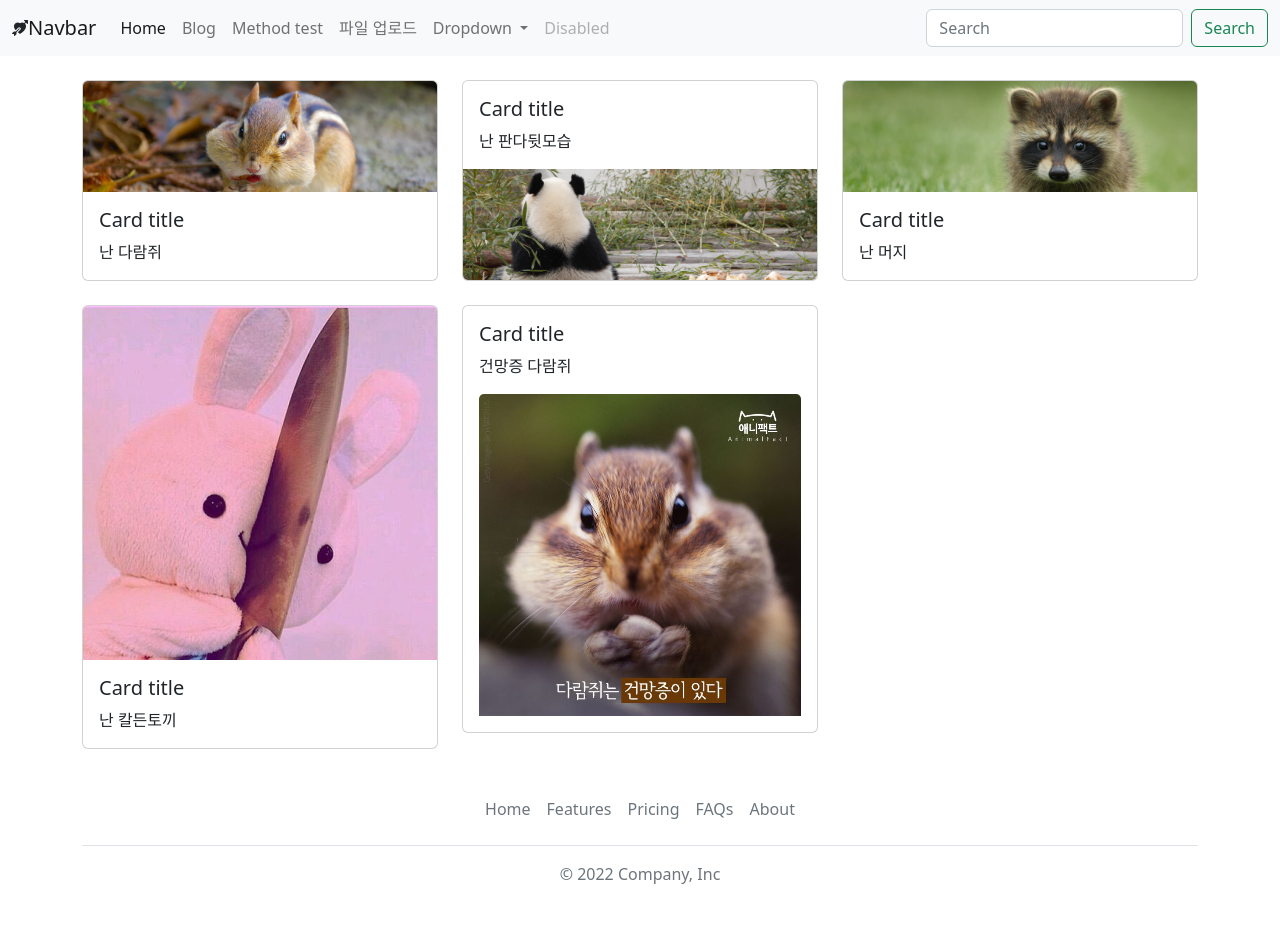
After one commit to parkJue/web01, a Flask app: page /blog in a window 1280 px wide. The commit adds this page. Run offline with Flask 2, Linux system fonts and the light colour scheme.

Commit message:
2022-10-20 web

```diff
--- a/app.py
+++ b/app.py
@@ -1,4 +1,7 @@
-from flask import Flask, render_template
+# from crypt import methods
+# from urllib import request
+import os
+from flask import Flask, render_template, request, redirect
 
 app = Flask(__name__)
 
@@ -6,5 +9,41 @@ app = Flask(__name__)
 def index():
     return render_template('index.html')
 
+@app.route('/blog')
+def blog():
+    return render_template('blog.html')
+
+@app.route('/test/<username>')
+def test(username): # 윗줄과 똑같은 파라미터여야 함
+    print(username)
+    return render_template('test_result.html', name=username)
+
+@app.route('/methodin')
+def methodin():
+    return render_template('inputform.html')
+
+
+@app.route('/methodout', methods=['GET','POST']) # GET이 default값
+def methodout():
+    if request.method == 'POST':
+        print('POST')
+        data = request.form
+    else:
+        print('GET')
+        data = request.args
+
+    return render_template('method.html', data1=data, data2=request.method)
+
+@app.route('/fileupload', methods=['GET','POST'])
+def fileupload():
+    if request.method == 'GET':
+        return render_template('fileinput.html')
+    else:
+        f = request.files['formFile'] # 파일 위치정보가 넘어옴
+        path = os.path.dirname(__file__) + '/upload/' +f.filename
+        print(path)
+        f.save(path)
+        print('저장성공')
+        return redirect('/')
 if __name__ == '__main__':
     app.run(debug=True, port=80)
--- /dev/null
+++ b/templates/base.html
@@ -0,0 +1,23 @@
+<!DOCTYPE html>
+<html lang="en">
+  <head>
+    <meta charset="utf-8" />
+    <meta name="viewport" content="width=device-width, initial-scale=1" />
+    <title>{% block title %}{% endblock %}</title>
+    <link
+      href="https://cdn.jsdelivr.net/npm/bootstrap@5.2.2/dist/css/bootstrap.min.css"
+      rel="stylesheet"
+      integrity="sha384-Zenh87qX5JnK2Jl0vWa8Ck2rdkQ2Bzep5IDxbcnCeuOxjzrPF/et3URy9Bv1WTRi"
+      crossorigin="anonymous"
+    />
+  </head>
+  <body>
+    {% include 'menu.html' %} {% block content %}{% endblock %} {% include
+    'footer.html' %}
+    <script
+      src="https://cdn.jsdelivr.net/npm/bootstrap@5.2.2/dist/js/bootstrap.bundle.min.js"
+      integrity="sha384-OERcA2EqjJCMA+/3y+gxIOqMEjwtxJY7qPCqsdltbNJuaOe923+mo//f6V8Qbsw3"
+      crossorigin="anonymous"
+    ></script>
+  </body>
+</html>
--- /dev/null
+++ b/templates/blog.html
@@ -0,0 +1,52 @@
+{% extends 'base.html' %} {% block title %} blog page {% endblock %} {% block
+content %} <br />
+<div class="container">
+  <div class="row row-cols-1 row-cols-md-3 g-4">
+    <div class="col">
+      <div class="card">
+        <img src="/static/img01.png" class="card-img-top" alt="..." />
+        <div class="card-body">
+          <h5 class="card-title">Card title</h5>
+          <p class="card-text">난 다람쥐</p>
+        </div>
+      </div>
+    </div>
+    <div class="col">
+      <div class="card">
+        <div class="card-body">
+          <h5 class="card-title">Card title</h5>
+          <p class="card-text">난 판다뒷모습</p>
+        </div>
+        <img src="/static/img02.png" class="card-img-bottom" alt="..." />
+      </div>
+    </div>
+    <div class="col">
+      <div class="card">
+        <img src="/static/img03.png" class="card-img-top" alt="..." />
+        <div class="card-body">
+          <h5 class="card-title">Card title</h5>
+          <p class="card-text">난 머지</p>
+        </div>
+      </div>
+    </div>
+    <div class="col">
+      <div class="card">
+        <img src="/static/칼든토끼.jpg" class="card-img-top" alt="..." />
+        <div class="card-body">
+          <h5 class="card-title">Card title</h5>
+          <p class="card-text">난 칼든토끼</p>
+        </div>
+      </div>
+    </div>
+    <div class="col">
+      <div class="card">
+        <div class="card-body">
+          <h5 class="card-title">Card title</h5>
+          <p class="card-text">건망증 다람쥐</p>
+          <img src="/static/다람쥐.jpg" class="card-img-top" alt="..." />
+        </div>
+      </div>
+    </div>
+  </div>
+</div>
+{% endblock %}
--- /dev/null
+++ b/templates/footer.html
@@ -0,0 +1,22 @@
+<div class="container">
+  <footer class="py-3 my-4">
+    <ul class="nav justify-content-center border-bottom pb-3 mb-3">
+      <li class="nav-item">
+        <a href="#" class="nav-link px-2 text-muted">Home</a>
+      </li>
+      <li class="nav-item">
+        <a href="#" class="nav-link px-2 text-muted">Features</a>
+      </li>
+      <li class="nav-item">
+        <a href="#" class="nav-link px-2 text-muted">Pricing</a>
+      </li>
+      <li class="nav-item">
+        <a href="#" class="nav-link px-2 text-muted">FAQs</a>
+      </li>
+      <li class="nav-item">
+        <a href="#" class="nav-link px-2 text-muted">About</a>
+      </li>
+    </ul>
+    <p class="text-center text-muted">&copy; 2022 Company, Inc</p>
+  </footer>
+</div>
--- /dev/null
+++ b/templates/menu.html
@@ -0,0 +1,76 @@
+<nav class="navbar navbar-expand-lg bg-light">
+  <div class="container-fluid">
+    <svg
+      xmlns="http://www.w3.org/2000/svg"
+      width="16"
+      height="16"
+      fill="currentColor"
+      class="bi bi-arrow-through-heart-fill"
+      viewBox="0 0 16 16"
+    >
+      <path
+        fill-rule="evenodd"
+        d="M2.854 15.854A.5.5 0 0 1 2 15.5V14H.5a.5.5 0 0 1-.354-.854l1.5-1.5A.5.5 0 0 1 2 11.5h1.793l3.103-3.104a.5.5 0 1 1 .708.708L4.5 12.207V14a.5.5 0 0 1-.146.354l-1.5 1.5ZM16 3.5a.5.5 0 0 1-.854.354L14 2.707l-1.006 1.006c.236.248.44.531.6.845.562 1.096.585 2.517-.213 4.092-.793 1.563-2.395 3.288-5.105 5.08L8 13.912l-.276-.182A23.825 23.825 0 0 1 5.8 12.323L8.31 9.81a1.5 1.5 0 0 0-2.122-2.122L3.657 10.22a8.827 8.827 0 0 1-1.039-1.57c-.798-1.576-.775-2.997-.213-4.093C3.426 2.565 6.18 1.809 8 3.233c1.25-.98 2.944-.928 4.212-.152L13.292 2 12.147.854A.5.5 0 0 1 12.5 0h3a.5.5 0 0 1 .5.5v3Z"
+      />
+    </svg>
+    <a class="navbar-brand" href="#">Navbar</a>
+    <button
+      class="navbar-toggler"
+      type="button"
+      data-bs-toggle="collapse"
+      data-bs-target="#navbarSupportedContent"
+      aria-controls="navbarSupportedContent"
+      aria-expanded="false"
+      aria-label="Toggle navigation"
+    >
+      <span class="navbar-toggler-icon"></span>
+    </button>
+    <div class="collapse navbar-collapse" id="navbarSupportedContent">
+      <ul class="navbar-nav me-auto mb-2 mb-lg-0">
+        <li class="nav-item">
+          <a class="nav-link active" aria-current="page" href="/">Home</a>
+        </li>
+        <li class="nav-item">
+          <a class="nav-link" href="/blog">Blog</a>
+        </li>
+        <li class="nav-item">
+          <a class="nav-link" href="/methodin">Method test</a>
+        </li>
+        <li class="nav-item">
+          <a class="nav-link" href="/fileupload">파일 업로드</a>
+        </li>
+        <li class="nav-item dropdown">
+          <a
+            class="nav-link dropdown-toggle"
+            href="#"
+            role="button"
+            data-bs-toggle="dropdown"
+            aria-expanded="false"
+          >
+            Dropdown
+          </a>
+          <ul class="dropdown-menu">
+            <li><a class="dropdown-item" href="#">Action</a></li>
+            <li><a class="dropdown-item" href="#">Another action</a></li>
+            <li><hr class="dropdown-divider" /></li>
+            <li>
+              <a class="dropdown-item" href="#">Something else here</a>
+            </li>
+          </ul>
+        </li>
+        <li class="nav-item">
+          <a class="nav-link disabled">Disabled</a>
+        </li>
+      </ul>
+      <form class="d-flex" role="search">
+        <input
+          class="form-control me-2"
+          type="search"
+          placeholder="Search"
+          aria-label="Search"
+        />
+        <button class="btn btn-outline-success" type="submit">Search</button>
+      </form>
+    </div>
+  </div>
+</nav>
```
Also changed, not shown: 01_mysql01.py (added, +16 -0 lines), templates/fileinput.html (added, +46 -0 lines), templates/index.html (+3 -93 lines), templates/inputform.html (added, +44 -0 lines), templates/method.html (added, +10 -0 lines), templates/test_result.html (added, +7 -0 lines), static/다람쥐.jpg (added), static/칼든토끼.jpg (added), upload/img01.png (added).
